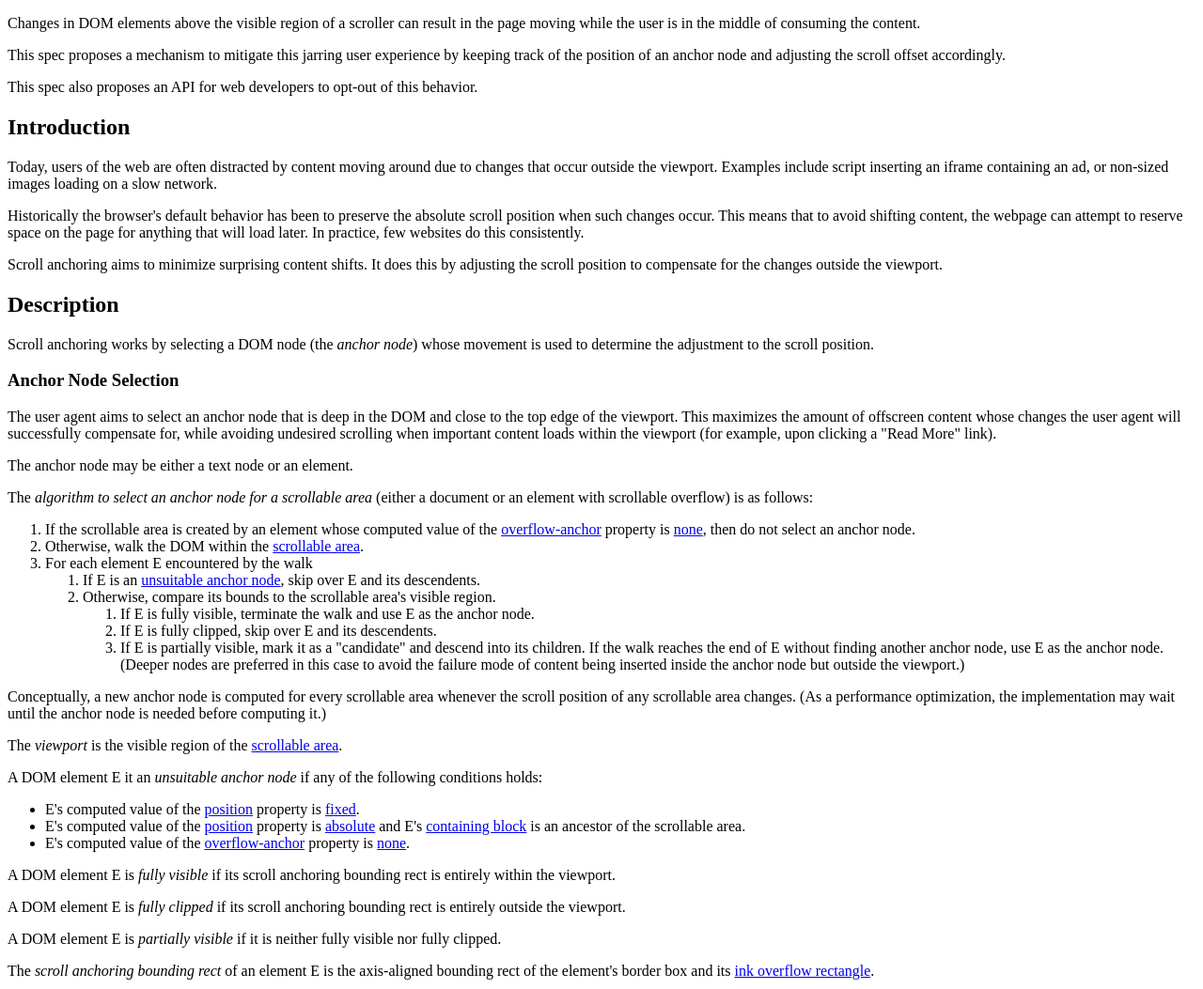
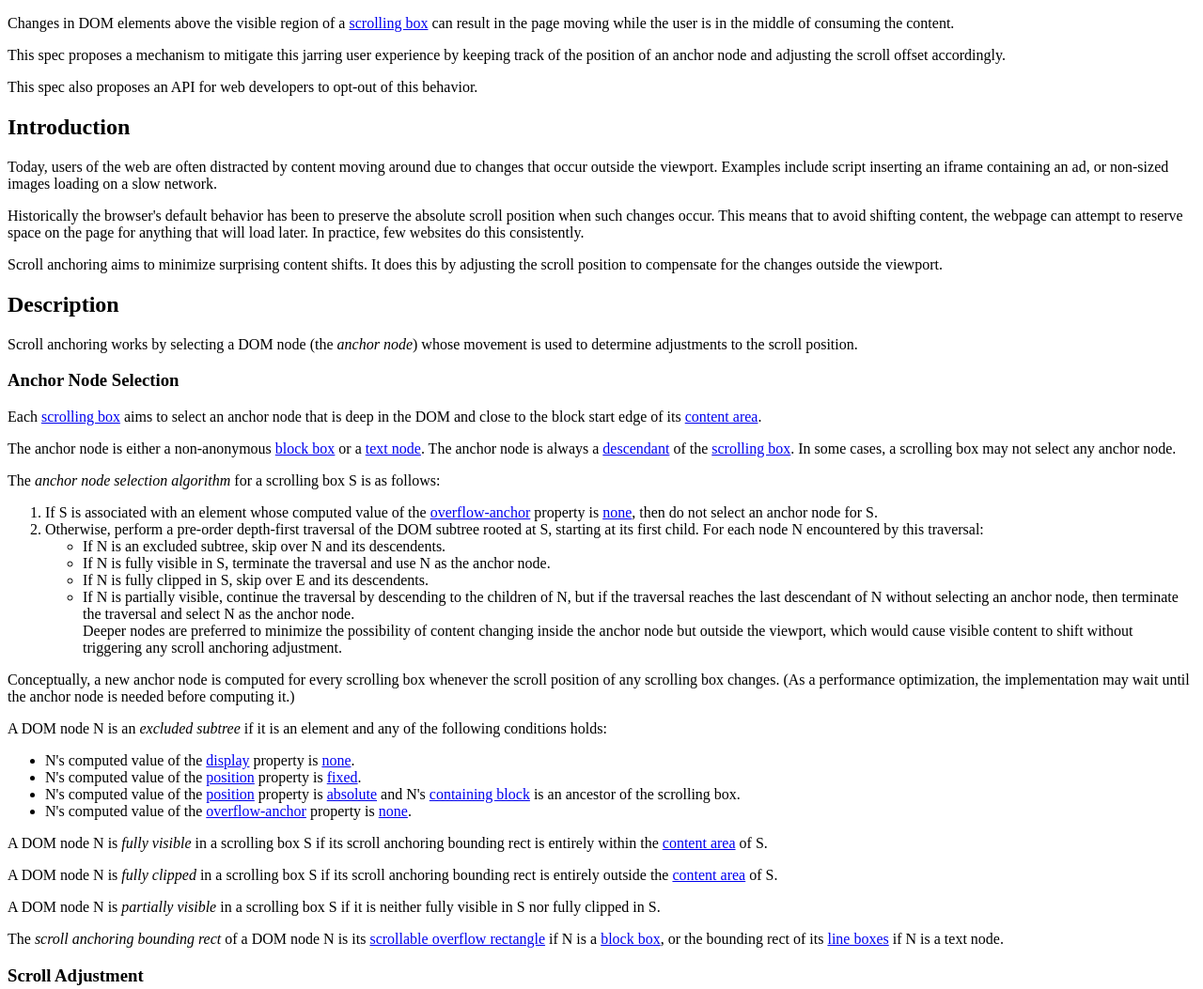
Before and after one commit to WICG/ScrollAnchoring, a plain HTML site: page spec.html in a window 1280 px wide. Shown: the top 1053 px of the page at 94% size. Drawn offline with Linux system fonts and the light colour scheme.

Commit message:
Various refinements to scroll anchoring spec:
- remove "cdn." from spec link since the CDN never updates
- remove "overflow-anchor: visible" (redundant with "auto")
- use "scrolling box" and "content area" in place of "scrollable area" and
  "viewport", in line with CSS specs
- refine algorithm description and clarify treatment of text nodes
- add note about incorporating suppression window into HTML spec
- add note that sharing overflow-anchor with Sticky Scrollbars makes sense

```diff
--- a/spec.html
+++ b/spec.html
@@ -9,7 +9,7 @@
       var respecConfig = {
           specStatus: "CG-DRAFT",
           shortName: "scrollAnchoring",
-          edDraftURI: "https://cdn.rawgit.com/skobes/ScrollAnchoring/master/spec.html",
+          edDraftURI: "https://rawgit.com/skobes/ScrollAnchoring/master/spec.html",
           editors: [
                 {   name:       "Steve Kobes",
                     url:        "",
@@ -38,8 +38,9 @@
   <body>
     <section id='abstract'>
       <p>
-        Changes in DOM elements above the visible region of a scroller can result
-        in the page moving while the user is in the middle of consuming the content.
+        Changes in DOM elements above the visible region of a
+        <a href="https://drafts.csswg.org/cssom-view/#scrolling-box">scrolling box</a>
+        can result in the page moving while the user is in the middle of consuming the content.
       </p>
       <p>
         This spec proposes a mechanism to mitigate this jarring user experience by
@@ -74,101 +75,105 @@
       <h2>Description</h2>
       <p>
         Scroll anchoring works by selecting a DOM node (the <dfn>anchor node</dfn>) whose
-        movement is used to determine the adjustment to the scroll position.
+        movement is used to determine adjustments to the scroll position.
       </p>
       <section>
         <h3>Anchor Node Selection</h3>
         <p>
-          The user agent aims to select an anchor node that is deep in the DOM and close to the top
-          edge of the <a id="ref-for-viewport-1">viewport</a>. This maximizes the amount of offscreen content whose
-          changes the user agent will successfully compensate for, while avoiding undesired scrolling
-          when important content loads within the viewport (for example, upon clicking a
-          "Read More" link).
+          Each <a href="https://drafts.csswg.org/cssom-view/#scrolling-box">scrolling box</a>
+          aims to select an anchor node that is deep in the DOM and close to the
+          block start edge of its <a href="https://www.w3.org/TR/css3-box/#content">content area</a>.
         </p>
         <p>
-          The anchor node may be either a text node or an element.
+          The anchor node is either a non-anonymous
+          <a href="https://www.w3.org/TR/css3-box/#block">block box</a>
+          or a <a href="https://www.w3.org/TR/dom/#text">text node</a>.
+          The anchor node is always a <a href="https://www.w3.org/TR/dom/#concept-tree-descendant">descendant</a>
+          of the <a href="https://drafts.csswg.org/cssom-view/#scrolling-box">scrolling box</a>.
+          In some cases, a scrolling box may not select any anchor node.
         </p>
         <p>
-          The <dfn id="anchoring-algorithm">algorithm to select an anchor node for a scrollable area </dfn>(either a
-          document or an element with scrollable overflow) is as follows:
+          The <dfn id="anchoring-algorithm">anchor node selection algorithm</dfn> for a scrolling box S
+          is as follows:
           <ol>
             <li>
-              If the scrollable area is created by an element whose computed value of the
+              If S is associated with an element whose computed value of the
               <a href="#overflow-anchor">overflow-anchor</a> property is
-              <a href="#overflow-anchor-none">none</a>, then do not select an anchor node.
+              <a href="#overflow-anchor-none">none</a>, then do not select an anchor node for S.
             </li>
             <li>
-              Otherwise, walk the DOM within the
-              <a href="https://drafts.csswg.org/cssom-view/#scrolling-box">scrollable area</a>.
-            </li>
-            <li>
-              For each element E encountered by the walk
-              <ol>
+              Otherwise, perform a pre-order depth-first traversal of the DOM subtree rooted at
+              S, starting at its first child. For each node N encountered by this traversal:
+              <ul>
                 <li>
-                  If E is an <a href="#unsuitable-anchor" id="ref-for-unsuitable-anchor-1">unsuitable anchor node</a>, skip over E and its descendents.
+                  If N is an <a>excluded subtree</a>, skip over N and its descendents.
                 </li>
                 <li>
-                  Otherwise, compare its bounds to the scrollable area's visible region.
-                  <ol>
-                    <li>If E is <a id="ref-for-fully-visible-1">fully visible</a>, terminate the walk and use E as the anchor node.</li>
-                    <li>If E is <a id="ref-for-fully-clipped-1">fully clipped</a>, skip over E and its descendents.</li>
-                    <li>
-                      If E is <a id="ref-for-partially-visible-1">partially visible</a>, mark it as a "candidate"
-                      and descend into its children. If the walk reaches the end of E without finding
-                      another anchor node, use E as the anchor node. (Deeper nodes are preferred
-                      in this case to avoid the failure mode of content being inserted
-                      inside the anchor node but outside the viewport.)
-                    </li>
-                  </ol>
+                  If N is <a id="ref-for-fully-visible-1">fully visible</a> in S,
+                  terminate the traversal and use N as the anchor node.
                 </li>
-              </ol>
+                <li>
+                  If N is <a id="ref-for-fully-clipped-1">fully clipped</a> in S,
+                  skip over E and its descendents.
+                </li>
+                <li>
+                  If N is <a id="ref-for-partially-visible-1">partially visible</a>, continue
+                  the traversal by descending to the children of N, but if the traversal reaches
+                  the last descendant of N without selecting an anchor node, then terminate the
+                  traversal and select N as the anchor node.
+                  <div class="note">
+                    Deeper nodes are preferred to minimize the possibility of content changing
+                    inside the anchor node but outside the viewport, which would cause visible
+                    content to shift without triggering any scroll anchoring adjustment.
+                  </div>
+                </li>
+              </ul>
             </li>
           </ol>
         </p>
         <p>
-          Conceptually, a new anchor node is computed for every scrollable area whenever the scroll position of
-          any scrollable area changes. (As a performance optimization, the implementation may wait until the
+          Conceptually, a new anchor node is computed for every scrolling box whenever the scroll position of
+          any scrolling box changes. (As a performance optimization, the implementation may wait until the
           anchor node is needed before computing it.)
         </p>
         <p>
-          The <dfn id="viewport"> viewport</dfn> is the visible region of the <a href="https://drafts.csswg.org/cssom-view/#scrolling-box">scrollable area</a>.
-        </p>
-        <p>
-          A DOM element E it an <dfn id="unsuitable-anchor">unsuitable anchor node</dfn> if any of the following conditions
+          A DOM node N is an <dfn id="excluded-subtree">excluded subtree</dfn> if it is an element and any of the following conditions
           holds:
           <ul>
             <li>
-              E's computed value of the <a href="https://drafts.csswg.org/css-position-3/#propdef-position">position</a> property is <a href="https://drafts.csswg.org/css-position-3/#valdef-position-fixed">fixed</a>.
+              N's computed value of the <a href="https://www.w3.org/TR/css-display-3/#propdef-display">display</a> property is <a href="https://www.w3.org/TR/css-display-3/#valdef-display-none">none</a>.
             </li>
             <li>
-              E's computed value of the <a href="https://drafts.csswg.org/css-position-3/#propdef-position">position</a> property is <a href="https://drafts.csswg.org/css-position-3/#valdef-position-absolute">absolute</a> and E's
-              <a href="https://drafts.csswg.org/css-display-3/#containing-block">containing block</a>
-              is an ancestor of the scrollable area.
+              N's computed value of the <a href="https://drafts.csswg.org/css-position-3/#propdef-position">position</a> property is <a href="https://drafts.csswg.org/css-position-3/#valdef-position-fixed">fixed</a>.
             </li>
             <li>
-              E's computed value of the <a href="#overflow-anchor">overflow-anchor</a>
+              N's computed value of the <a href="https://drafts.csswg.org/css-position-3/#propdef-position">position</a> property is <a href="https://drafts.csswg.org/css-position-3/#valdef-position-absolute">absolute</a> and N's
+              <a href="https://drafts.csswg.org/css-display-3/#containing-block">containing block</a>
+              is an ancestor of the scrolling box.
+            </li>
+            <li>
+              N's computed value of the <a href="#overflow-anchor">overflow-anchor</a>
               property is <a href="#overflow-anchor-none">none</a>.
             </li>
           </ul>
         </p>
         <p>
-          A DOM element E is <dfn id="fully-visible">fully visible</dfn> if its
-          <a>scroll anchoring bounding rect</a> is entirely
-          within the <a id="ref-for-viewport-2">viewport</a>.
+          A DOM node N is <dfn id="fully-visible">fully visible</dfn> in a scrolling box S if its
+          <a>scroll anchoring bounding rect</a> is entirely within the <a href="https://www.w3.org/TR/css3-box/#content">content area</a> of S.
         </p>
         <p>
-          A DOM element E is <dfn id="fully-clipped">fully clipped</dfn> if its
-          <a>scroll anchoring bounding rect</a> is entirely
-          outside the <a id="ref-for-viewport-3">viewport</a>.
+          A DOM node N is <dfn id="fully-clipped">fully clipped</dfn> in a scrolling box S if its
+          <a>scroll anchoring bounding rect</a> is entirely outside the <a href="https://www.w3.org/TR/css3-box/#content">content area</a> of S.
         </p>
         <p>
-          A DOM element E is <dfn id="partially-visible">partially visible </dfn> if it
-          is neither fully visible nor fully clipped.
+          A DOM node N is <dfn id="partially-visible">partially visible</dfn> in a scrolling box S if it
+          is neither fully visible in S nor fully clipped in S.
         </p>
         <p>
-          The <dfn id="scroll-anchoring-bounding-rect">scroll anchoring bounding rect</dfn> of an element
-          E is the axis-aligned bounding rect of the element's border box and its
-          <a href="https://www.w3.org/TR/css-overflow-3/#ink-overflow-rectangle">ink overflow rectangle</a>.
+          The <dfn id="scroll-anchoring-bounding-rect">scroll anchoring bounding rect</dfn> of a DOM node N
+          is its <a href="https://www.w3.org/TR/css-overflow-3/#scrollable-overflow-rectangle">scrollable overflow rectangle</a>
+          if N is a <a href="https://www.w3.org/TR/css3-box/#block">block box</a>, or the bounding rect of its
+          <a href="https://www.w3.org/TR/css-text-3/#line-breaking">line boxes</a> if N is a text node.
         </p>
       </section>
       <section>
@@ -202,6 +207,10 @@
             <a href="https://www.w3.org/TR/cssom-view-1/#dom-element-getboundingclientrect">getBoundingClientRect</a>), whichever comes sooner.
             </li>
           </ul>
+          <div class="note">
+            The suppression window boundaries should be incorporated into the HTML standard once the
+            scroll anchoring API is stabilized.
+          </div>
           More than one anchor node movement may occur within the same suppression window.
         </p>
         <p>
@@ -261,33 +270,25 @@
       </p>
       <ul>
         <li>
-            <dfn><code>overflow-anchor: visible</code></dfn> declares that the DOM subtree
-            rooted at E is eligible to participate in the <a href="#anchoring-algorithm"
-            id="ref-for-anchoring-algorithm-1">anchor node selection algorithm</a>
-            for any scrollable area created by E or an ancestor of E.
+            <dfn><code>overflow-anchor: auto</code></dfn> (the default value) declares
+            that the DOM subtree rooted at E is eligible to participate in the
+            <a href="#anchoring-algorithm" id="ref-for-anchoring-algorithm-1">anchor
+            node selection algorithm</a> for any scrolling box created by E or an ancestor of E.
         </li>
         <li>
             <dfn id="overflow-anchor-none"><code>overflow-anchor: none</code></dfn>
             declares that the DOM subtree rooted at E is <em>not</em> eligible to
             participate in the <a href="#anchoring-algorithm"
             id="ref-for-anchoring-algorithm-1">anchor node selection algorithm</a>
-            for any scrollable area created by E or an ancestor of E.
-        </li>
-        <li>
-            <dfn><code>overflow-anchor: auto</code></dfn> invokes the user agent's default behavior for the
-            element. With the launch of scroll anchoring this will be equivalent
-            to <code>visible</code>, but is subject to future modification.
+            for any scrolling box created by E or an ancestor of E.
         </li>
       </ul>
-      <p class="issue">
-        The pairing of <code>visible</code> with <code>none</code> is awkward.
-        There may be better names for these values.
-      </p>
       <div class="note">
         The <code>overflow-anchor</code> property is also proposed (with different values) for
         <a href="http://tabatkins.github.io/specs/css-sticky-scrollbars/">CSS Sticky Scrollbars</a>.
         This feature is distinct from scroll anchoring, but shares the notion of
-        adjusting scroll position in response to content changes.
+        adjusting scroll position in response to content changes, so it makes sense to reuse the
+        property name.
       </div>
       <p>
         The <code>overflow-anchor</code> property is not inherited.
```
Also changed, not shown: 2 other files.
